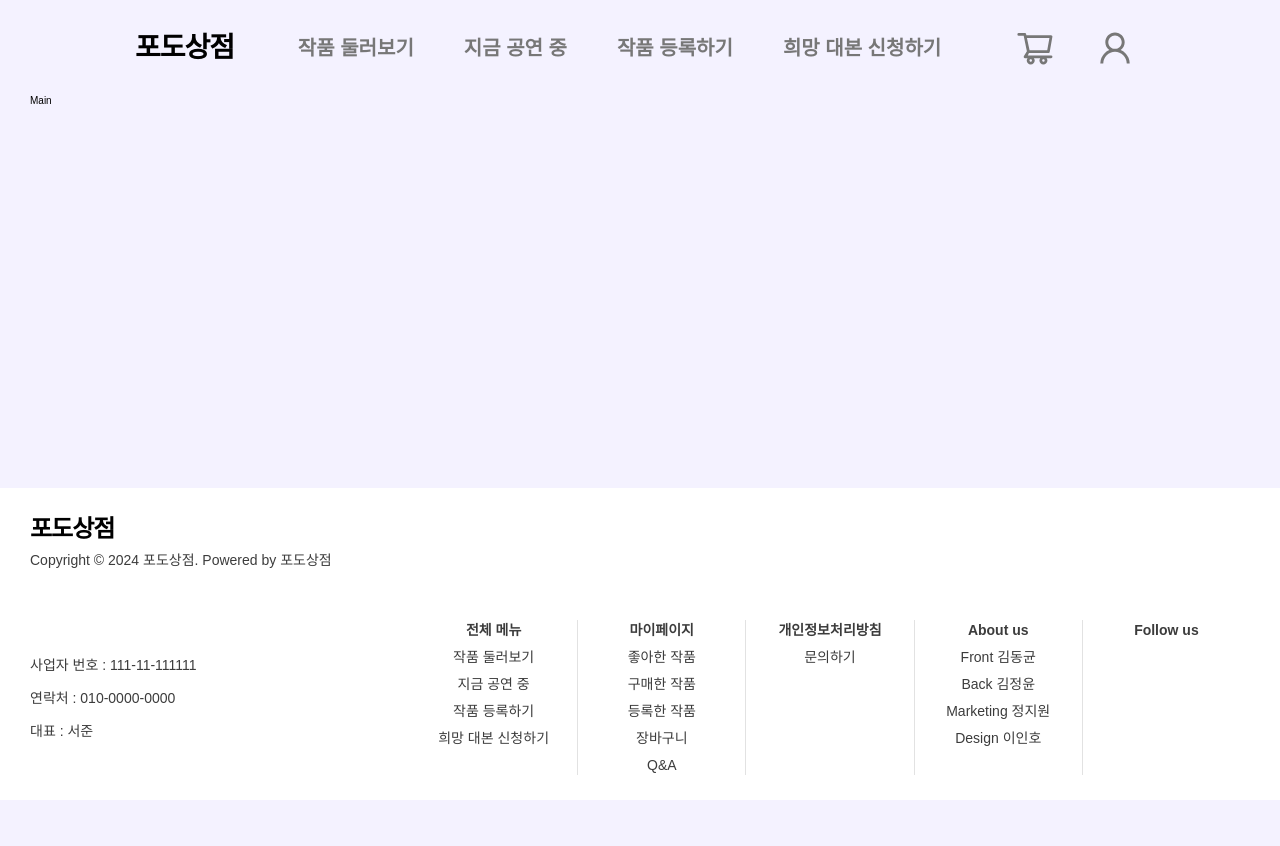
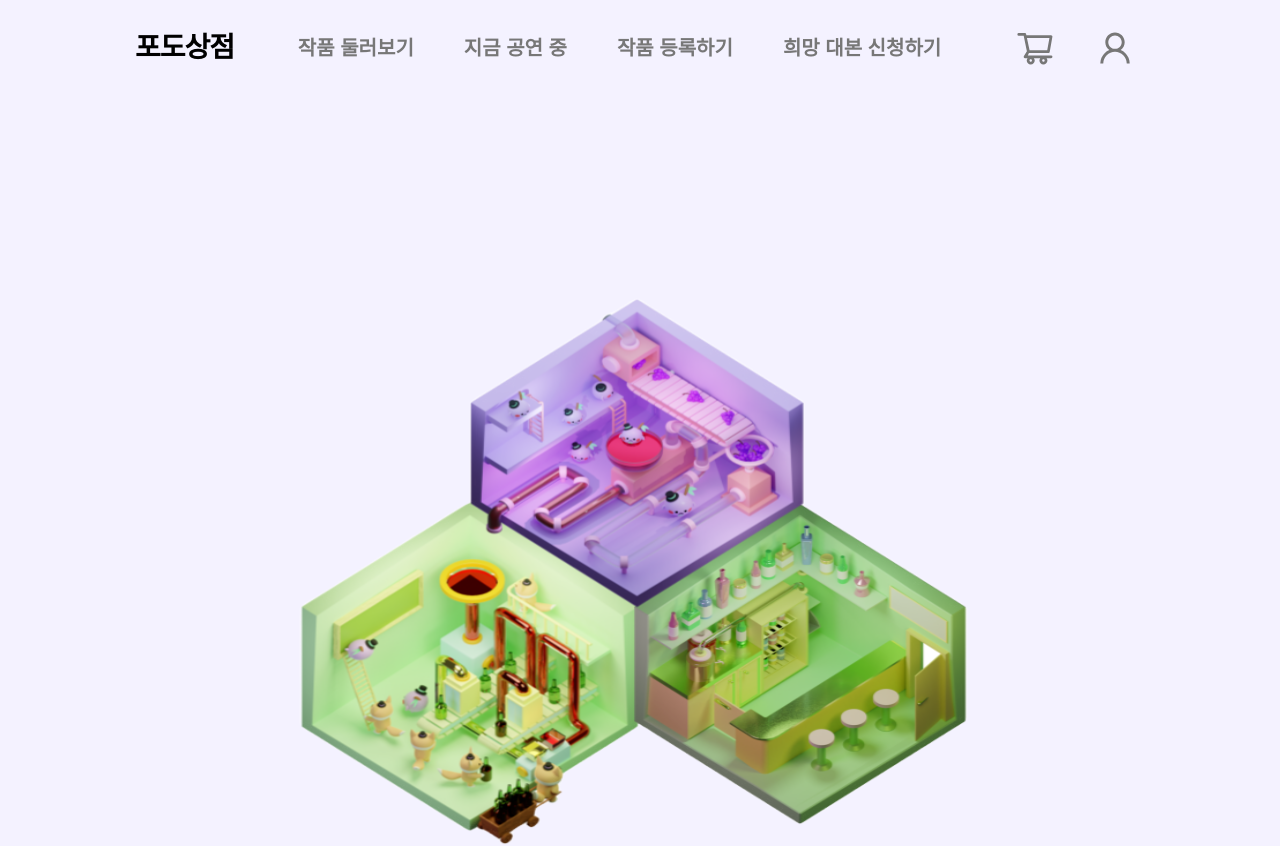
Before and after one commit to game240/FE, a React (Vite) app: page / in a window 1280 px wide. Shown: the top 846 px of the page. Before the commit the page ends 800 px from the top, so only its background shows below. Built offline with nearby package versions, Linux system fonts and the light colour scheme.

Commit message:
FEAT : 메인 페이지 구현

```diff
--- a/src/App.tsx
+++ b/src/App.tsx
@@ -19,7 +19,7 @@ const Contents = styled.div`
 
   & > * {
     max-width: 146rem;
-    padding: 0 3rem;
+    padding: 5rem 3rem;
     margin: 0 auto;
   }
 `;
--- a/src/components/atom/Router/index.tsx
+++ b/src/components/atom/Router/index.tsx
@@ -1,4 +1,4 @@
-import Main from "@/pages/main/main";
+import Main from "@/pages/main";
 import { Route, Routes } from "react-router-dom";
 
 const Router = () => {
--- /dev/null
+++ b/src/pages/main/index.tsx
@@ -0,0 +1,12 @@
+import * as S from "./style";
+import mainImg from "@/assets/main/main.svg";
+
+const Main = () => {
+  return (
+    <S.Section>
+      <img src={mainImg} alt="main-img" />
+    </S.Section>
+  );
+};
+
+export default Main;
--- a/src/pages/main/main.tsx
+++ /dev/null
@@ -1,5 +0,0 @@
-const Main = () => {
-  return <div>Main</div>;
-};
-
-export default Main;
--- /dev/null
+++ b/src/pages/main/style.ts
@@ -0,0 +1,10 @@
+import { FlexCenter } from "@/styles/flex";
+import styled from "styled-components";
+
+export const Section = styled.section`
+  ${FlexCenter};
+
+  &> img {
+    width: 100%:
+  }
+`;
```
Also changed, not shown: src/assets/main/main.svg (added).
